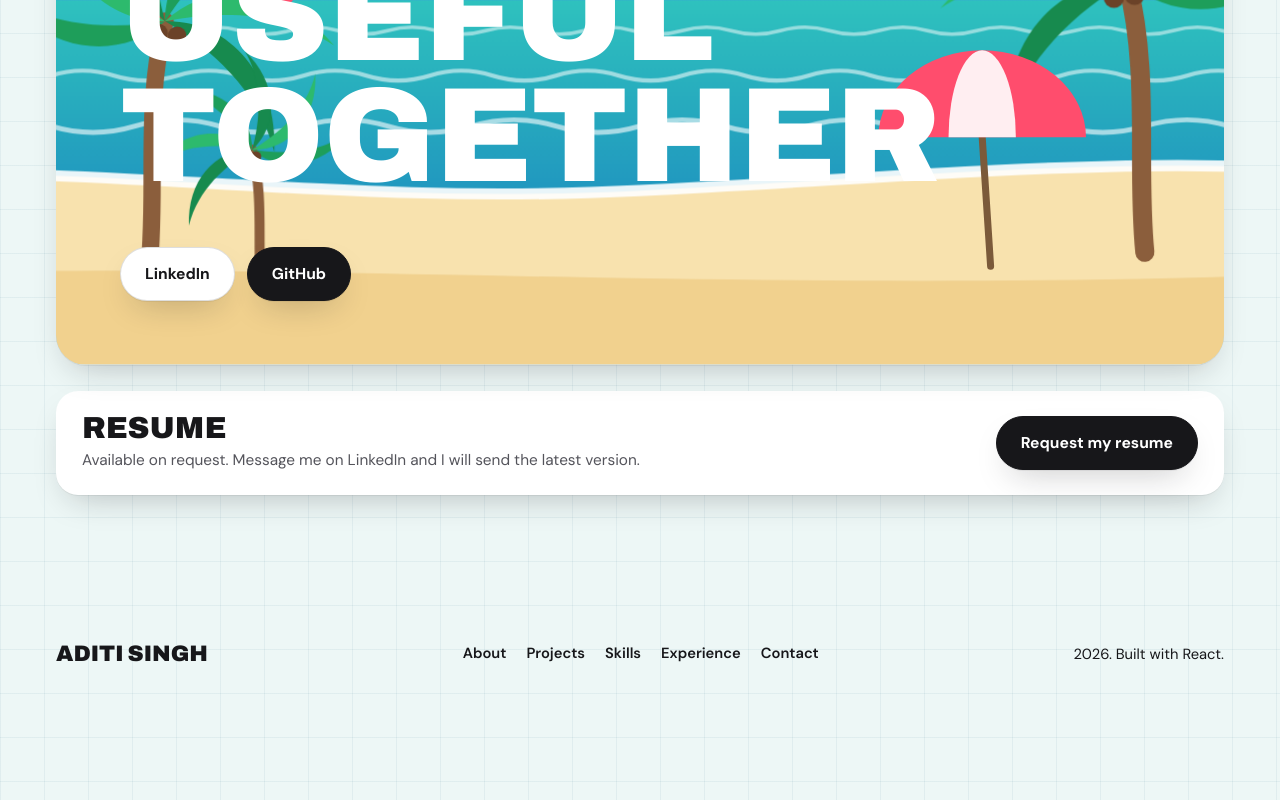
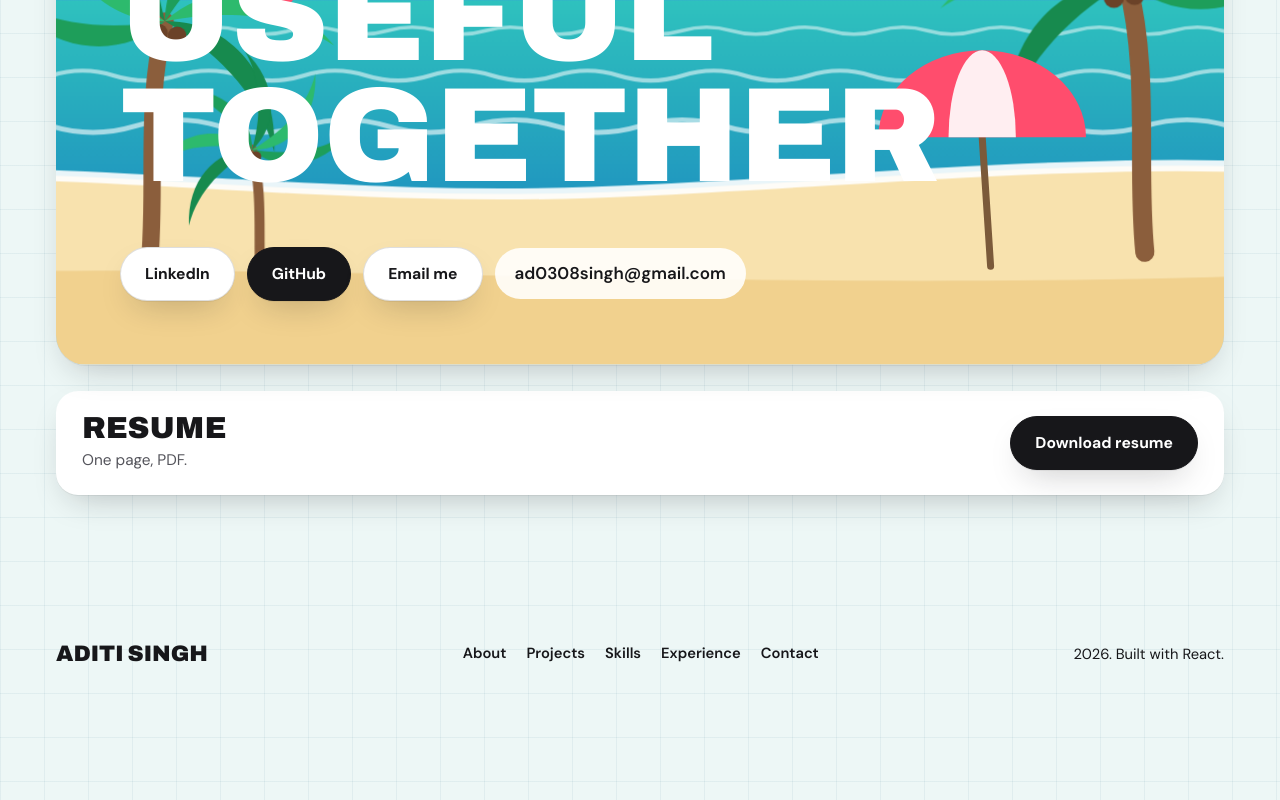
Before and after one commit to AditiSingh-08/aditisingh-08.github.io, a plain HTML site: page index.html in a window 1280 px wide. Shown: the part 9691-10491 px from the top of the page. Drawn offline with nearby package versions, Linux system fonts and the light colour scheme.

Commit message:
Update profile with email and resume link

```diff
--- a/index.html
+++ b/index.html
@@ -291,8 +291,8 @@ button { font-family: inherit; color: inherit; }
     name: 'Aditi Singh',
     github: 'https://github.com/AditiSingh-08',
     linkedin: 'https://www.linkedin.com/in/aditi-singh-13686b24a/',
-    email: '',      // add your professional email to show it in the contact section
-    resumeUrl: ''   // add a link to your resume PDF (Drive, Dropbox) to enable the download button
+    email: 'ad0308singh@gmail.com',      // add your professional email to show it in the contact section
+    resumeUrl: 'https://drive.google.com/file/d/1d1BZb8f05zXjrSHxibaFvK_h22plsCrx/view?usp=sharing'   // add a link to your resume PDF (Drive, Dropbox) to enable the download button
   };
 
   var SKILLS = [
```
